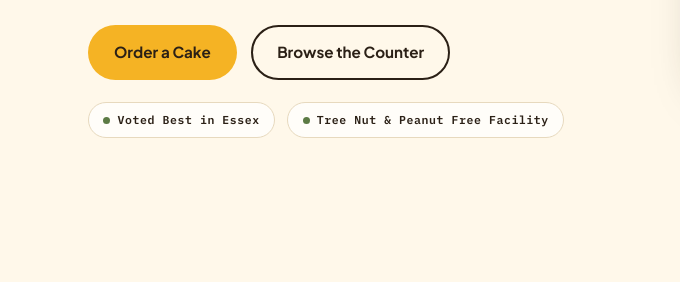
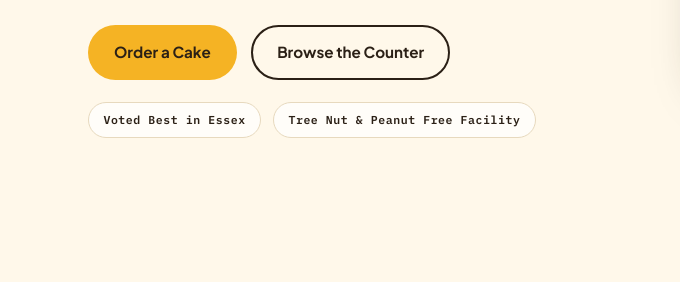
Before and after one commit to owenbernstein915/little-daisy-bake-shop, a website: page src/index.html in a window 1280 px wide. Shown: the part 518-800 px from the top of the page, 0-680 px from the left. Drawn offline with nearby package versions, Linux system fonts and the light colour scheme; grey boxes are pictures that could not be loaded.

Commit message:
Remove green dots from hero badges

```diff
--- a/src/index.html
+++ b/src/index.html
@@ -539,8 +539,8 @@
             <a class="btn btn-outline" href="#case">Browse the Counter</a>
           </div>
           <div class="hero-badges">
-            <span class="badge"><span class="dot"></span>Voted Best in Essex</span>
-            <span class="badge"><span class="dot"></span>Tree Nut &amp; Peanut Free Facility</span>
+            <span class="badge">Voted Best in Essex</span>
+            <span class="badge">Tree Nut &amp; Peanut Free Facility</span>
           </div>
         </div>
       </div>
```
